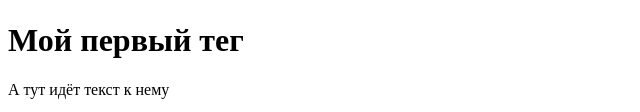
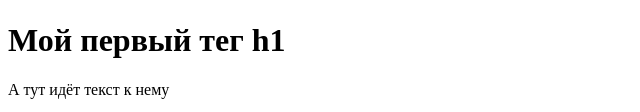
Before and after one commit to Shyrik1307/my-progect, a plain HTML site: page index.html in a window 1280 px wide. Shown: the part 698-810 px from the top of the page, 0-640 px from the left. Drawn offline with Linux system fonts and the light colour scheme.

Commit message:
Add files via upload

```diff
--- a/index.html
+++ b/index.html
@@ -7,7 +7,7 @@
 <body>
   <img src="https://espanarusa.com/files/autoupload/37/14/60/p2bfdjqp374521.jpg" width="100%" height="500" alt="Сёрфинг">
   <img src="images/img1.jpg" alt="Сёрфинг">
-  <h1>Мой первый тег</h1>
+  <h1>Мой первый тег h1</h1>
   <p>А тут идёт текст к нему</p>
 </body>
  </html>
```
